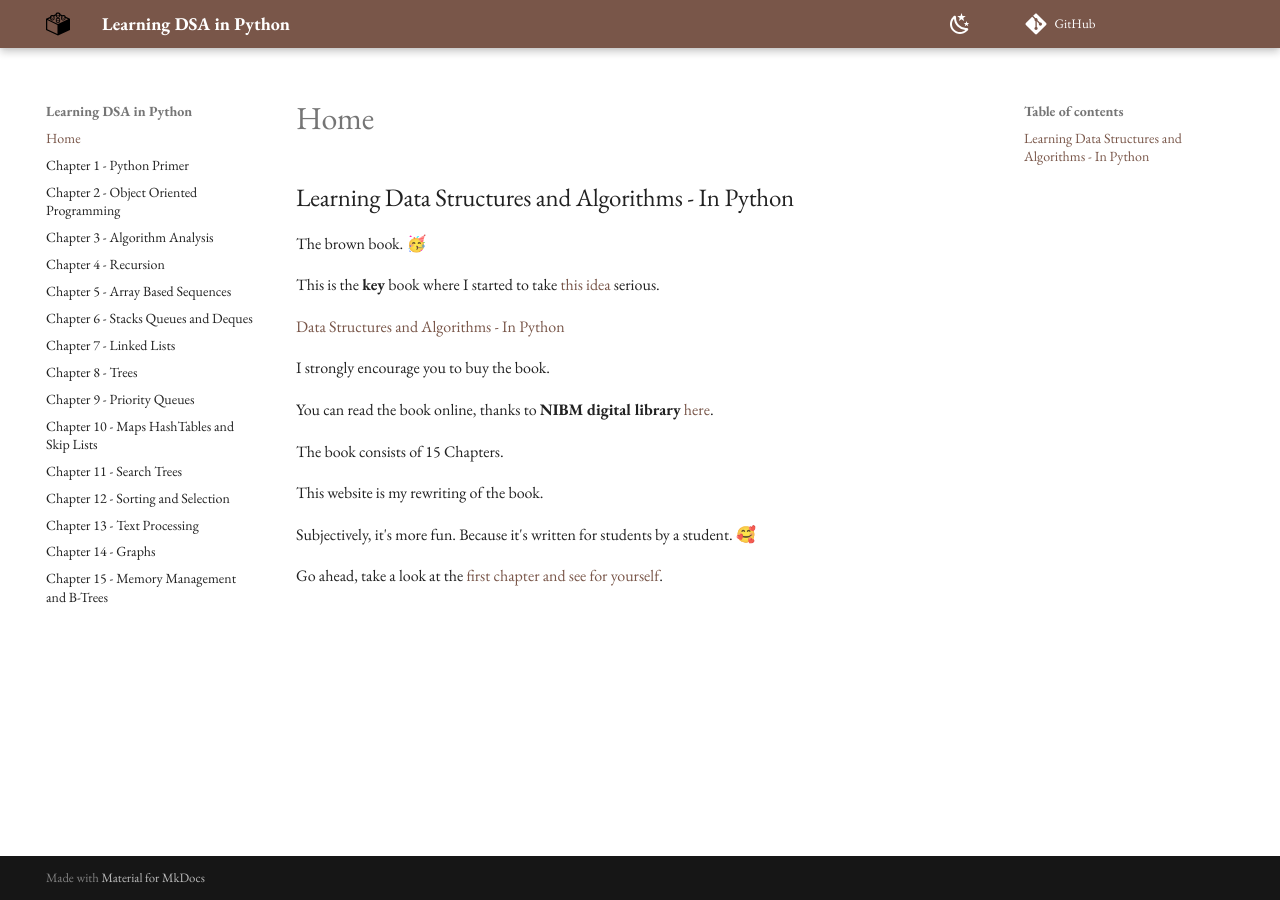
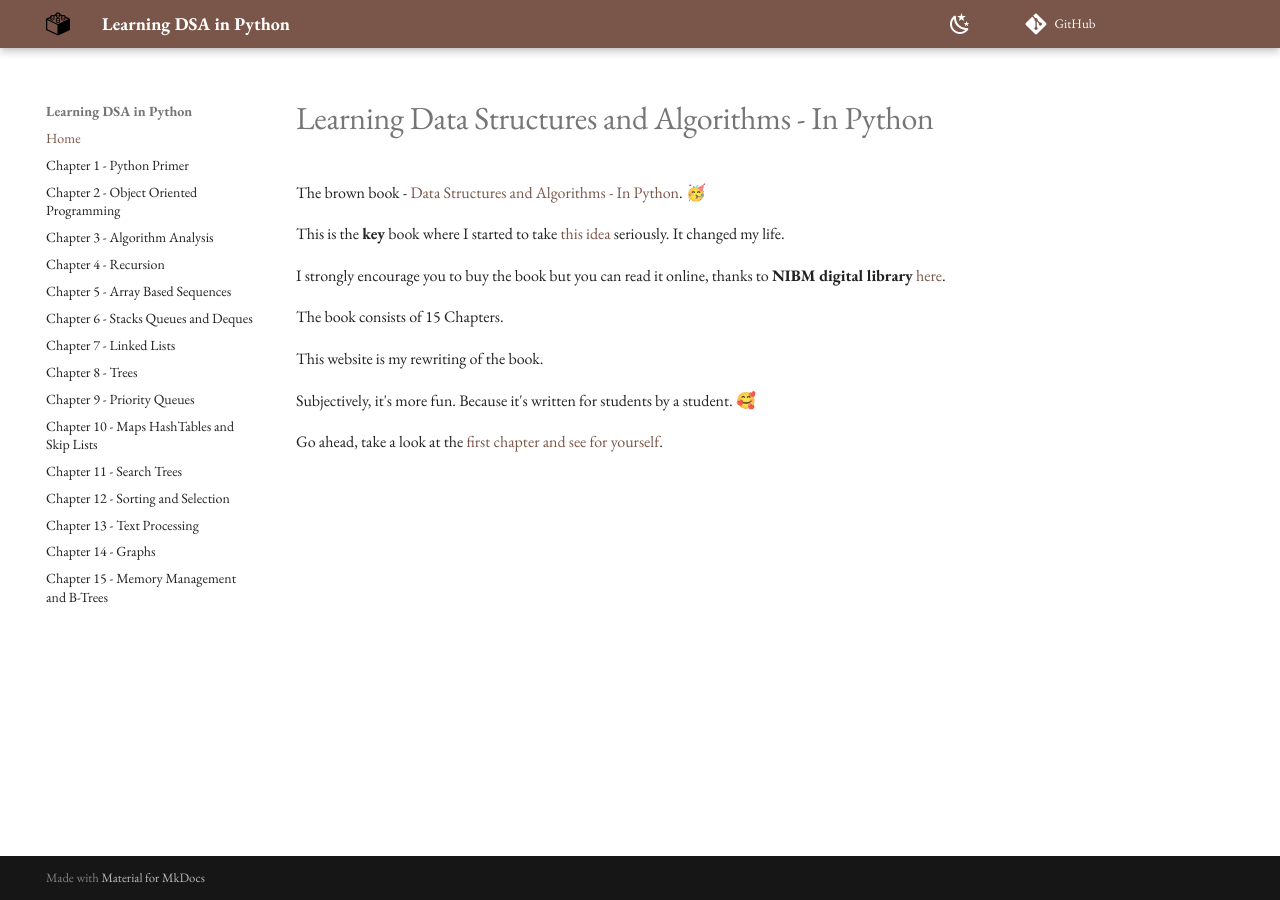
Before and after one commit to kantarcise/learningdsainpython, an MkDocs documentation site: the page built from docs/index.md, in a window 1280 px wide. Built offline with MkDocs 1.6.1 and Material for MkDocs 9.7.7, drawn with Linux system fonts in a browser that asks for light colours; comment, search, counter and statistics services are not loaded.

Commit message:
update homepage 🥰

```diff
--- a/docs/index.md
+++ b/docs/index.md
@@ -1,14 +1,10 @@
-## Learning Data Structures and Algorithms - In Python
+# Learning Data Structures and Algorithms - In Python
 
-The brown book. 🥳
+The brown book - [Data Structures and Algorithms - In Python](https://www.amazon.com/Structures-Algorithms-Python-Michael-Goodrich/dp/1118290275). 🥳
 
-This is the **key** book where I started to take [this idea](https://www.youtube.com/watch?v=JC82Il2cjqA) serious.
+This is the **key** book where I started to take [this idea](https://www.youtube.com/watch?v=JC82Il2cjqA) seriously. It changed my life.
 
-[Data Structures and Algorithms - In Python](https://www.amazon.com/Structures-Algorithms-Python-Michael-Goodrich/dp/1118290275)
-
-I strongly encourage you to buy the book.
-
-You can read the book online, thanks to **NIBM digital library** [here](https://nibmehub.com/opac-service/pdf/read/Data%20Structures%20and%20Algorithms%20in%20Python.pdf).
+I strongly encourage you to buy the book but you can read it online, thanks to **NIBM digital library** [here](https://nibmehub.com/opac-service/pdf/read/Data%20Structures%20and%20Algorithms%20in%20Python.pdf).
 
 The book consists of 15 Chapters.
 
```
